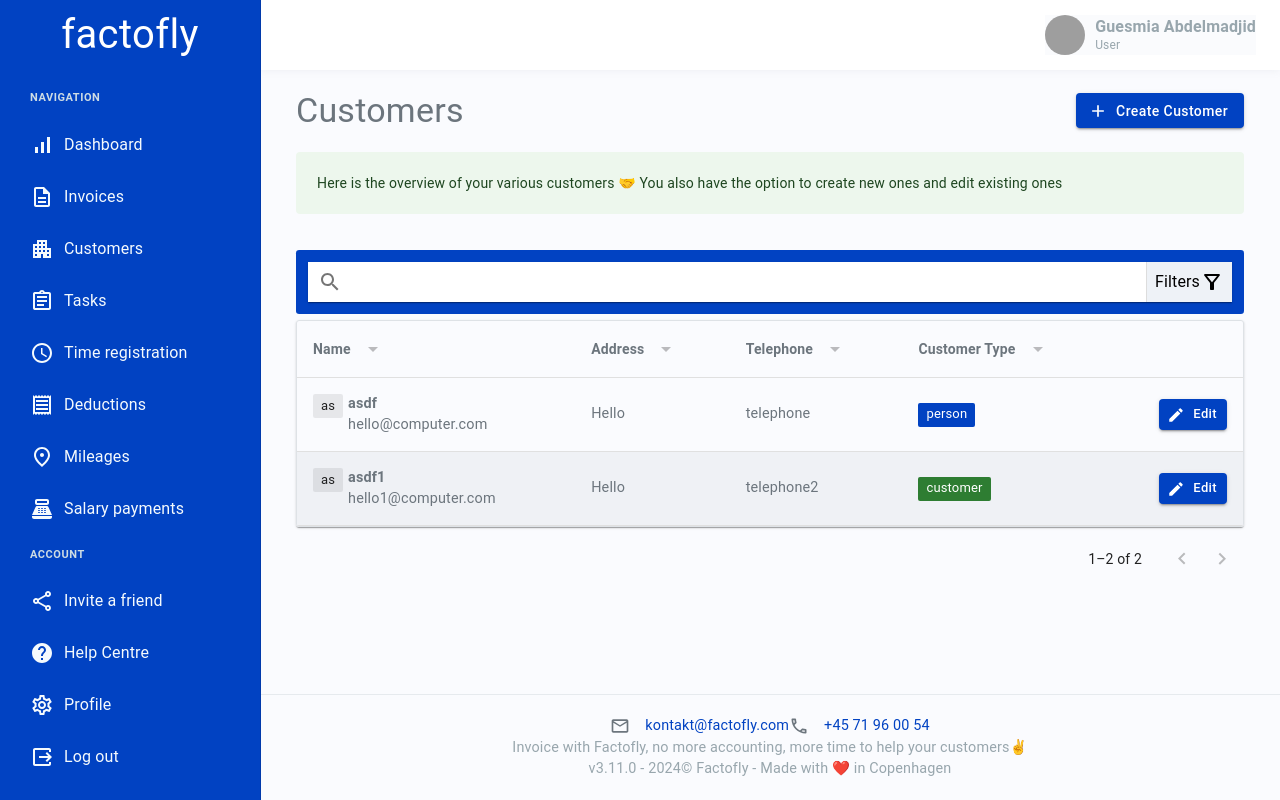
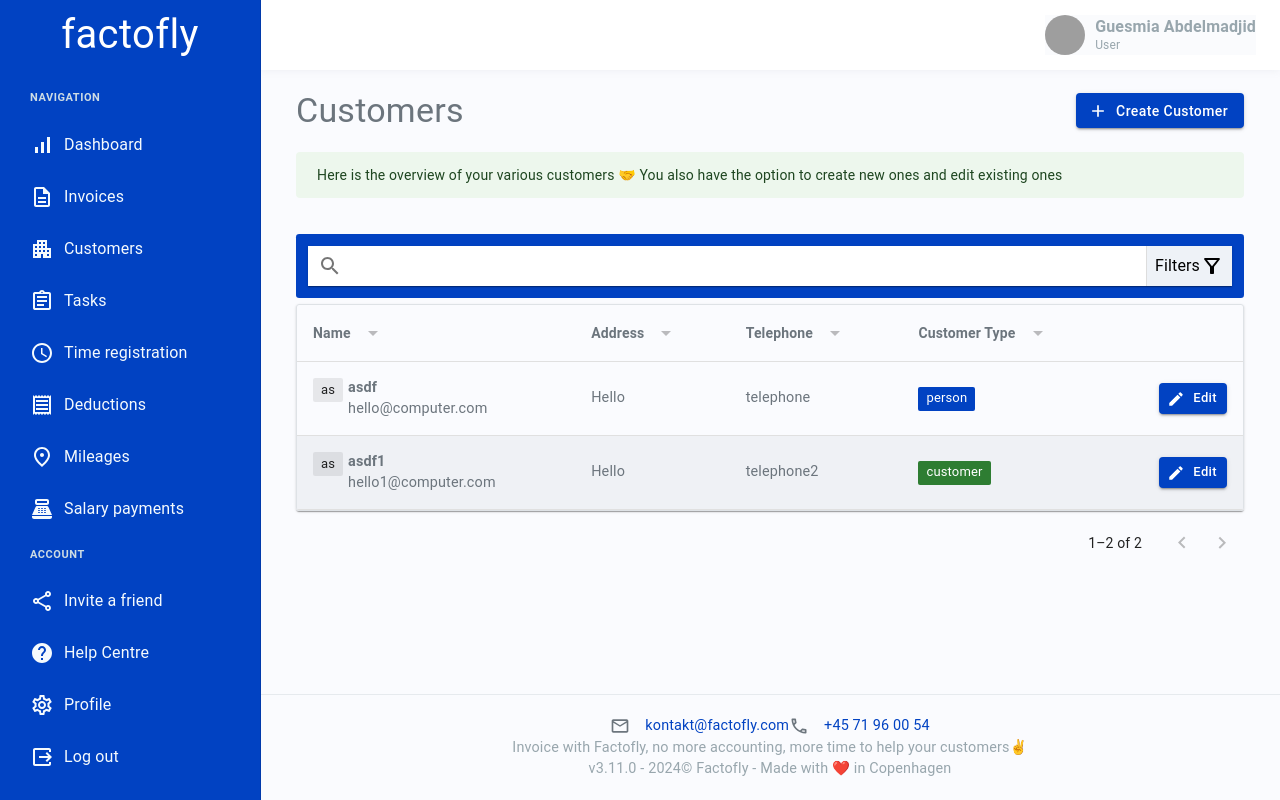
Before and after one commit to vladyslavsokolov856/prolancer_frontend, a React (Vite) app: page /customers in a window 1280 px wide. Built offline with nearby package versions, Linux system fonts and the light colour scheme; grey boxes are pictures that could not be loaded.

Commit message:
update alert message padding

```diff
--- a/src/pages/customers/index.tsx
+++ b/src/pages/customers/index.tsx
@@ -116,6 +116,9 @@ const CustomerIndex = () => {
           marginBottom: '1rem',
           border: '1px solid transparent',
           marginTop: '20px',
+          '& .MuiAlert-message': {
+            padding: 0,
+          },
         }}
       >
         Here is the overview of your various customers 🤝 You also have the
```
